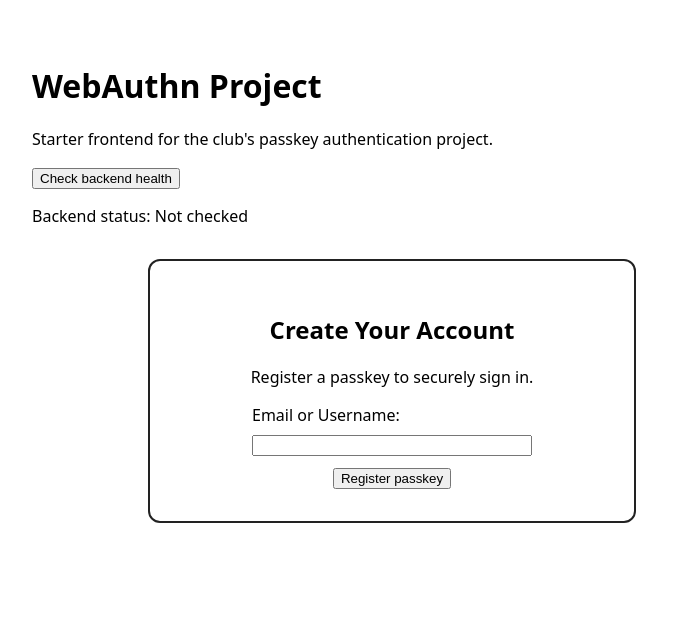
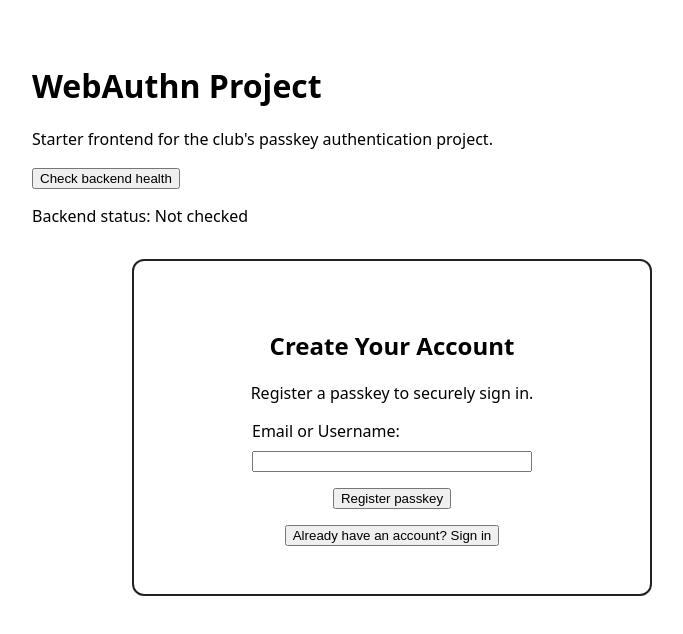
Before and after one commit to Trojan-Horse-Protocol/Biometric-Authentication, a React (Vite) app in the folder frontend/: page / in a window 1280 px wide. Shown: the top 634 px of the page, without its empty margins (248-931 px from the left). Built offline with nearby package versions, Linux system fonts and the light colour scheme; no server answers.

Commit message:
Add log in button.

```diff
--- a/frontend/src/App.tsx
+++ b/frontend/src/App.tsx
@@ -5,6 +5,7 @@ const apiBaseUrl =
 
 function App() {
   const [backendStatus, setBackendStatus] = useState("Not checked");
+  const [view, setView] = useState<"register" | "login">("register");
 
   async function checkBackend() {
     setBackendStatus("Checking...");
@@ -40,7 +41,7 @@ function App() {
         style={{
           border: "2px solid #222",
           borderRadius: "12px",
-          padding: "2rem",
+          padding: "3rem",
           maxWidth: "420px",
           margin: "2rem auto",
           textAlign: "center",
@@ -55,7 +56,7 @@ function App() {
             display: "flex",
             flexDirection: "column",
             alignItems: "center",
-            gap: "0.75rem",
+            gap: "1rem",
           }}
           onSubmit={(event) => {
             event.preventDefault();
@@ -88,6 +89,15 @@ function App() {
 
           <button type="submit">Register passkey</button>
         </form>
+
+        <button
+          type="button"
+          onClick={() => setView("login")}
+          style = {{marginTop: "1rem"}}
+        >
+          Already have an account? Sign in
+        </button>
+
       </section>
 
     </main>
```
